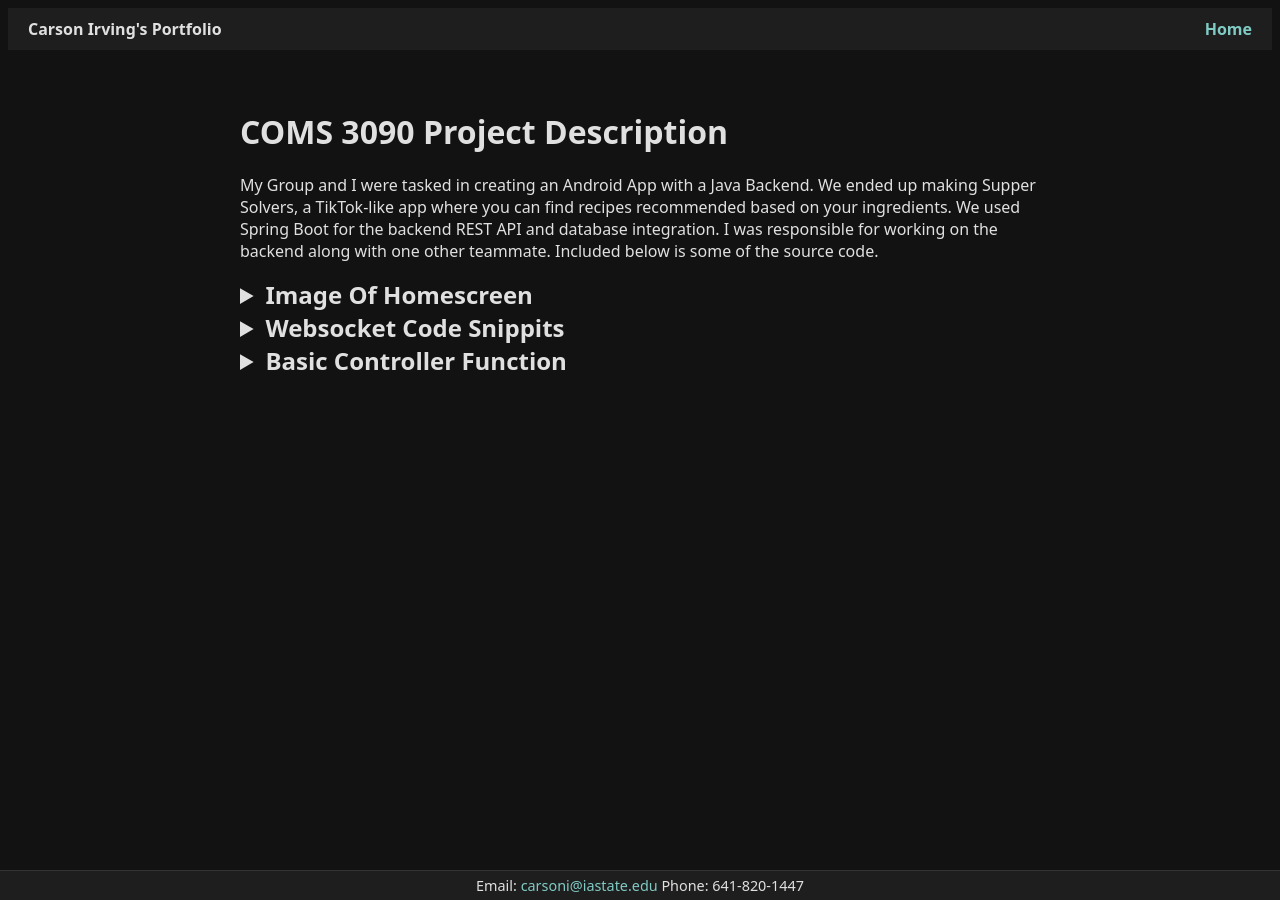
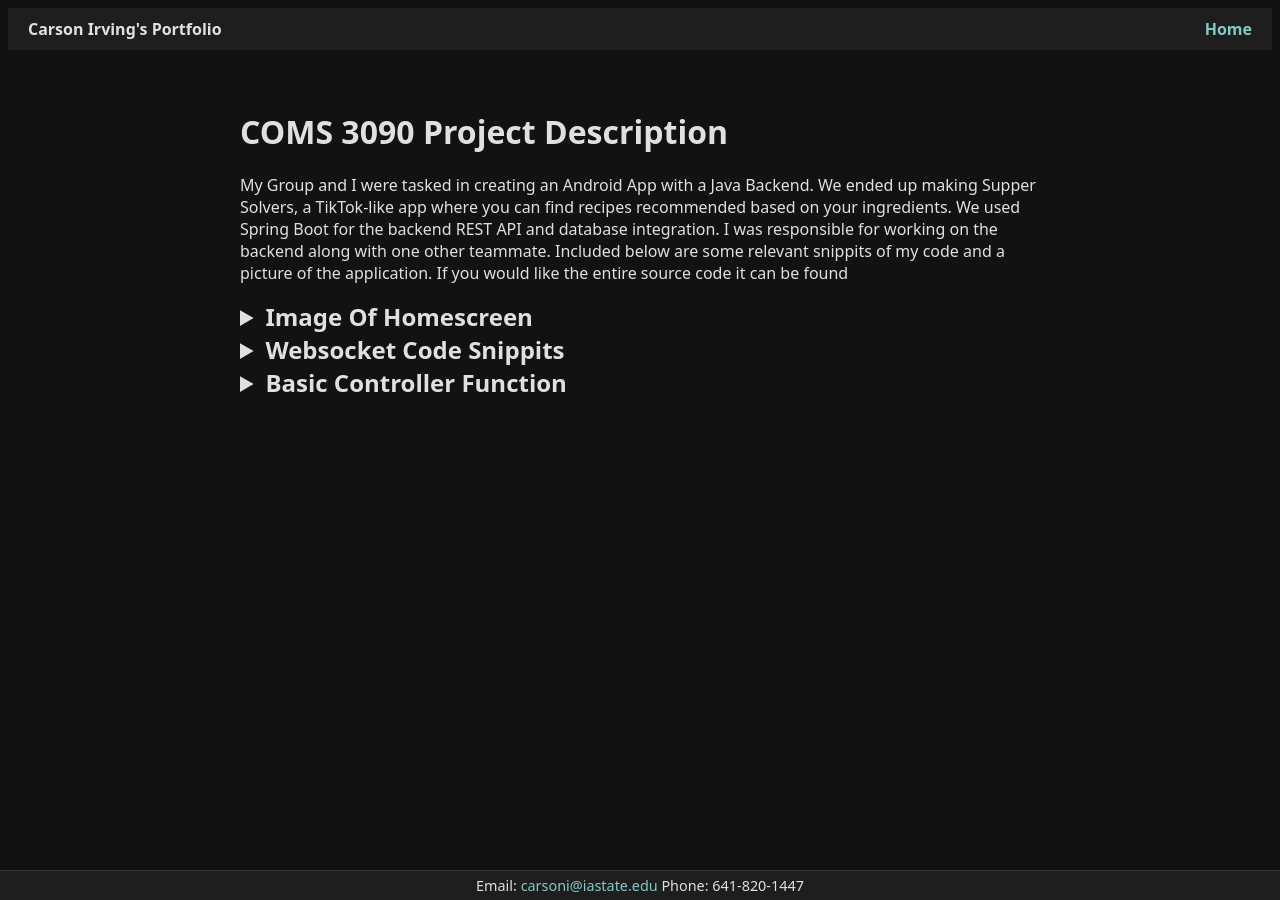
Before and after one commit to carsoni4/carsoni4.github.io, a Jekyll site: the page built from 309Project/projectDescription.md, in a window 1280 px wide. Built offline with Jekyll 4.4.1, drawn with Linux system fonts in a browser that asks for light colours.

Commit message:
Update projectDescription.md

```diff
--- a/309Project/projectDescription.md
+++ b/309Project/projectDescription.md
@@ -4,7 +4,8 @@ title: COMS 3090 Project Description
 ---
 
 My Group and I were tasked in creating an Android App with a Java Backend.
-We ended up making Supper Solvers, a TikTok-like app where you can find recipes recommended based on your ingredients. We used Spring Boot for the backend REST API and database integration. I was responsible for working on the backend along with one other teammate. Included below is some of the source code.
+We ended up making Supper Solvers, a TikTok-like app where you can find recipes recommended based on your ingredients. We used Spring Boot for the backend REST API and database integration. I was responsible for working on the backend along with one other teammate. Included below are some relevant snippits of my code and a picture of the application. If you would like the entire source code it
+can be found <a href="https://github.com/carsoni4/Supper-Solver" here./>
 
 <details>
     <summary style="font-size:1.5em; font-weight:bold;">Image Of Homescreen</summary>
```
